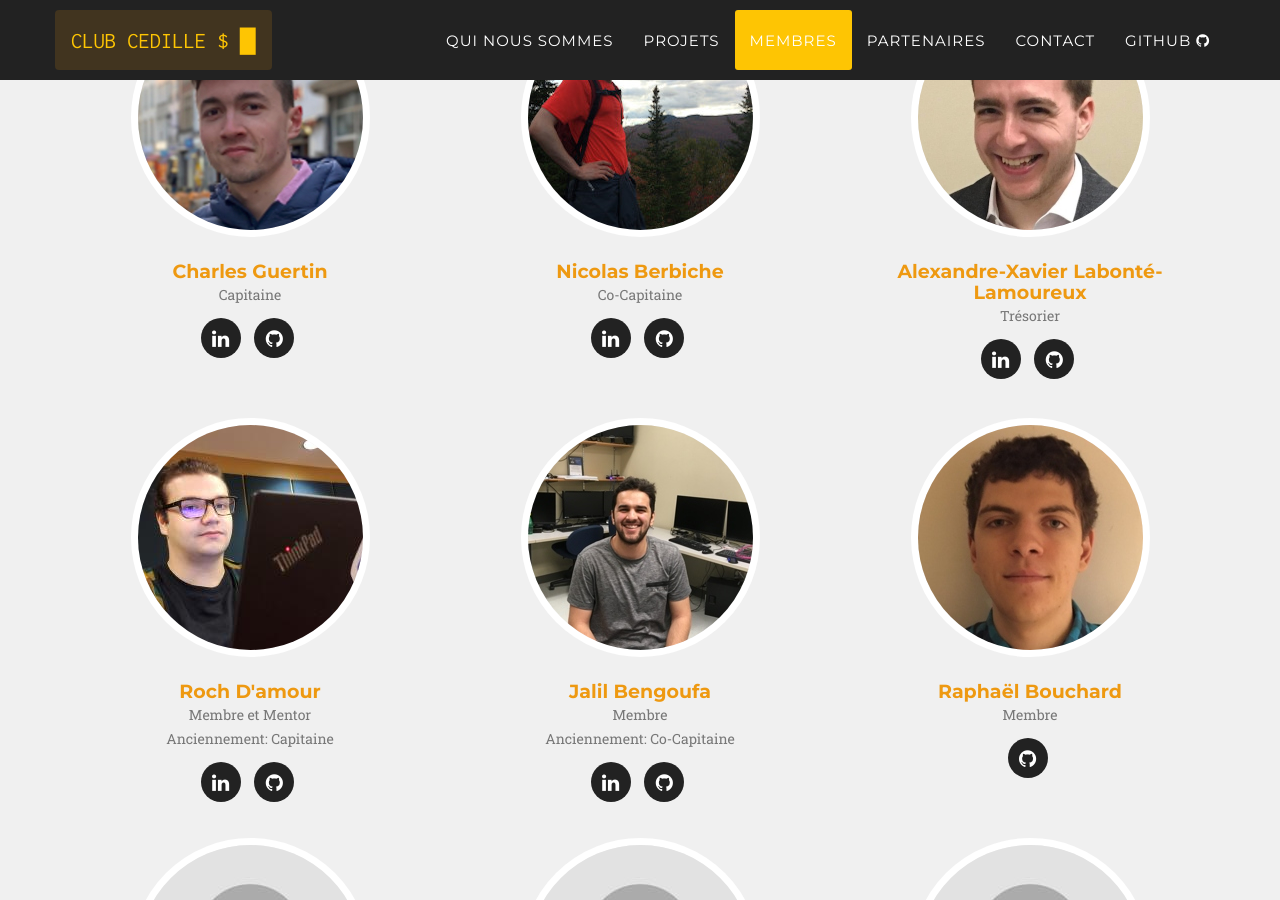
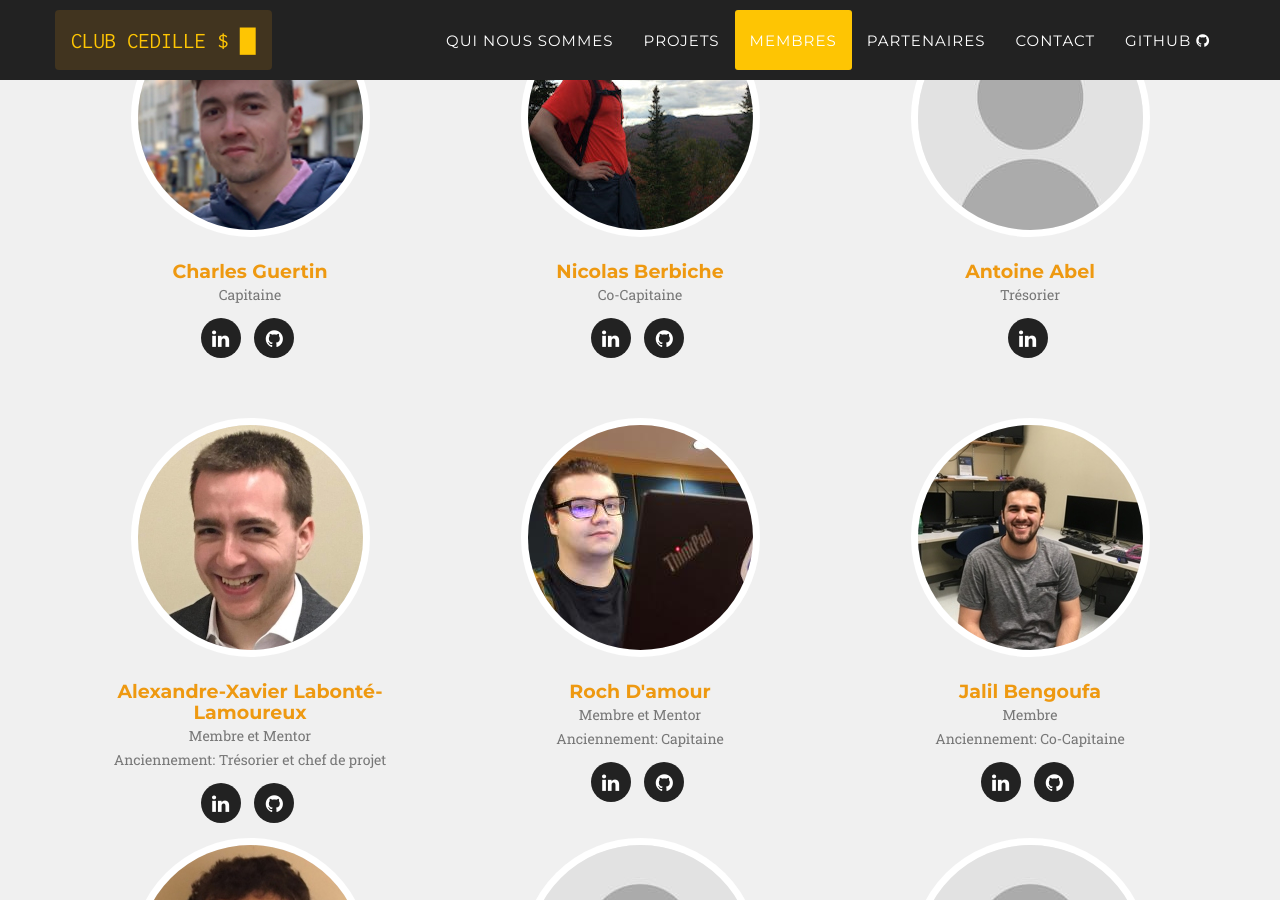
Before and after one commit to ClubCedille/clubcedille.github.io, a Jekyll site: the page built from index.html, in a window 1280 px wide and 900 px high, scrolled down 4520 px. Built offline with Jekyll 4.4.1, drawn with Linux system fonts in a browser that asks for light colours; some web fonts are replaced.

Commit message:
Antoine comme Trésorier

```diff
--- a/_data/fr/members.yml
+++ b/_data/fr/members.yml
@@ -27,10 +27,19 @@ people:
       - title: github
         url: https://github.com/berbiche
 
+  antoineabel:
+    name: Antoine Abel
+    email: abel.antoine999@gmail.com
+    position: Trésorier
+    pic: unknown
+    social:
+      - title: linkedin
+        url: https://www.linkedin.com/in/antoine-abel-992732162/
+
   axdoomer:
     name: Alexandre-Xavier Labonté-Lamoureux
     email: alexandrexavier@live.ca
-    position: Trésorier
+    position: Membre et Mentor<br/>Anciennement:&nbsp;Trésorier&nbsp;et&nbsp;chef&nbsp;de&nbsp;projet
     pic: axdoomer
     social:
       - title: linkedin
```
